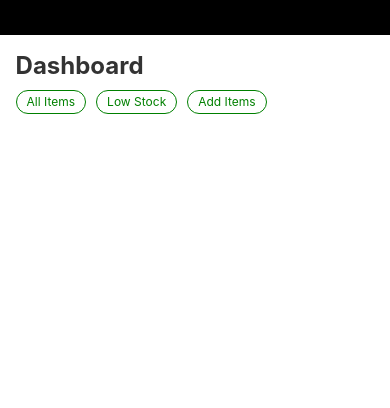
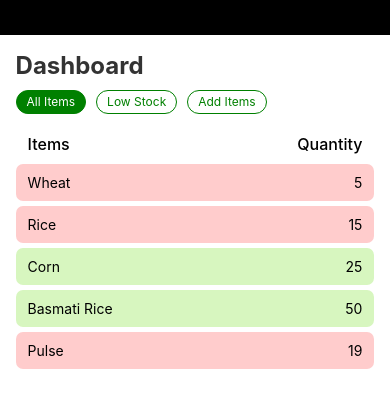
Before and after one commit to Saba-Ahmad-sp/shop_dashboard, a React Native app: screen / in a window 390 px wide. Shown: the top 408 px of the page. Built offline with nearby package versions, Linux system fonts and the light colour scheme.

Commit message:
Adds AllItems Screen and AddItems screen and css for shop_dashboard

```diff
--- /dev/null
+++ b/src/screens/AddItems.jsx
@@ -0,0 +1,13 @@
+import { StyleSheet, Text, View } from 'react-native'
+
+const AddItems = () => {
+  return (
+    <View>
+      <Text>AddItems</Text>
+    </View>
+  )
+}
+
+export default AddItems
+
+const styles = StyleSheet.create({})
--- /dev/null
+++ b/src/screens/AllItems.jsx
@@ -0,0 +1,50 @@
+import {FlatList, StyleSheet, Text, View} from 'react-native';
+
+const AllItems = ({data}) => {
+  return (
+    <View>
+      <View style={styles.headingConatiner}>
+        <Text style={styles.headingText}>Items</Text>
+        <Text style={styles.headingText}>Quantity</Text>
+      </View>
+
+      <FlatList
+        data={data}
+        keyExtractor={item => item.id}
+        renderItem={({item}) => (
+          <View style={[styles.itemContainer, {backgroundColor: item.stock < 20 ? "#FFCCCC" : "#D7F6BFFF"}]}>
+            <Text style={styles.itemText}>{item.name}</Text>
+            <Text style={styles.itemText}>{item.stock}</Text>
+          </View>
+        )}
+        contentContainerStyle={{gap:5}}
+      />
+    </View>
+  );
+};
+
+export default AllItems;
+
+const styles = StyleSheet.create({
+  headingConatiner: {
+    flexDirection: 'row',
+    justifyContent: 'space-between',
+    paddingHorizontal: 12,
+    paddingVertical:10
+  },
+  headingText: {
+    fontWeight: '500',
+    fontSize: 16,
+  },
+  itemContainer: {
+    flexDirection: 'row',
+    justifyContent: 'space-between',
+    paddingHorizontal: 12,
+    paddingVertical:10,
+    borderRadius:7
+  },
+  itemText:{
+    fontWeight: '400',
+    fontSize: 14,
+  }
+});
--- a/src/screens/HomeScreen.jsx
+++ b/src/screens/HomeScreen.jsx
@@ -1,61 +1,90 @@
-import { Pressable, StyleSheet, Text, View } from 'react-native'
-import React from 'react'
+import {Pressable, StyleSheet, Text, View} from 'react-native';
+import React, {useState} from 'react';
+import AllItems from './AllItems';
+import AddItems from './AddItems';
+
+const data = [
+  {id: 1, name: 'Wheat', stock: 5, unit: 'kg'},
+  {id: 2, name: 'Rice', stock: 15, unit: 'kg'},
+  {id: 3, name: 'Corn', stock: 25, unit: 'kg'},
+  {id: 4, name: 'Basmati Rice', stock: 50, unit: 'kg'},
+  {id: 5, name: 'Pulse', stock: 19, unit: 'kg'},
+];
 
 const HomeScreen = () => {
+  const [view, setView] = useState(0);
+
   return (
     <View style={styles.container}>
       <Text style={styles.title}>Dashboard</Text>
       <View style={styles.buttonContainer}>
-        <Pressable style={styles.button}>
-          <Text style={styles.btnText}>
+        <Pressable
+          style={[
+            styles.button,
+            view === 0 ? {backgroundColor: 'green'} : null,
+          ]}
+          onPress={() => setView(0)}>
+          <Text style={[styles.btnText, view === 0 ? {color: 'white'} : null]}>
             All Items
           </Text>
         </Pressable>
-        <Pressable style={styles.button}>
-          <Text style={styles.btnText}>
+        <Pressable
+          style={[
+            styles.button,
+            view === 1 ? {backgroundColor: 'green'} : null,
+          ]}
+          onPress={() => setView(1)}>
+          <Text style={[styles.btnText, view === 1 ? {color: 'white'} : null]}>
             Low Stock
           </Text>
         </Pressable>
-        <Pressable style={styles.button}>
-          <Text style={styles.btnText}>
+        <Pressable
+          style={[
+            styles.button,
+            view === 2 ? {backgroundColor: 'green'} : null,
+          ]}
+          onPress={() => setView(2)}>
+          <Text style={[styles.btnText, view === 2 ? {color: 'white'} : null]}>
             Add Items
           </Text>
         </Pressable>
       </View>
+      {view === 0 && <AllItems data={data} />}
+      {view === 1 && <AllItems />}
+      {view === 2 && <AddItems />}
     </View>
-  )
-}
+  );
+};
 
-export default HomeScreen
+export default HomeScreen;
 
 const styles = StyleSheet.create({
-  container:{
-    width:"100%",
-    height:"100%",
-    padding:"4%",
-    backgroundColor: "#ffffff"
+  container: {
+    width: '100%',
+    height: '100%',
+    padding: '4%',
+    backgroundColor: '#ffffff',
   },
-  title:{
-    fontSize:24,
-    fontWeight:"bold",
-    color:"#333",
-
+  title: {
+    fontSize: 24,
+    fontWeight: 'bold',
+    color: '#333',
   },
-  buttonContainer:{
-    flexDirection: "row",
-    gap:10,
-    marginVertical:10
+  buttonContainer: {
+    flexDirection: 'row',
+    gap: 10,
+    marginVertical: 10,
   },
-  button:{
+  button: {
     paddingVertical: 3.5,
-    paddingHorizontal:10,
-    borderWidth:0.8,
-    borderRadius:50,
-    borderColor: "green"
+    paddingHorizontal: 10,
+    borderWidth: 0.8,
+    borderRadius: 50,
+    borderColor: 'green',
   },
-  btnText:{
-    color:"green",
-    fontWeight:"400",
-    fontSize:12
-  }
-})
+  btnText: {
+    color: 'green',
+    fontWeight: '400',
+    fontSize: 12,
+  },
+});
```
